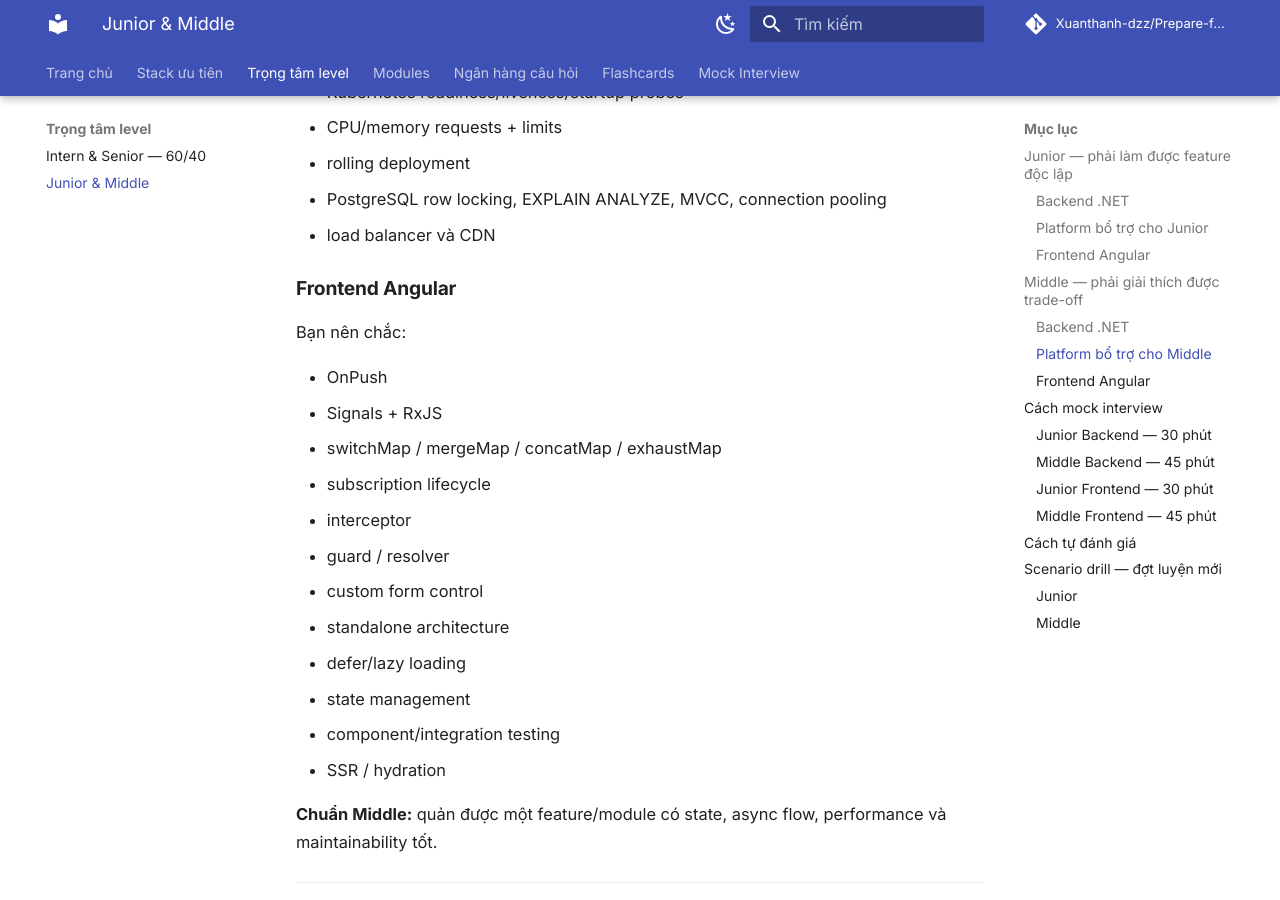
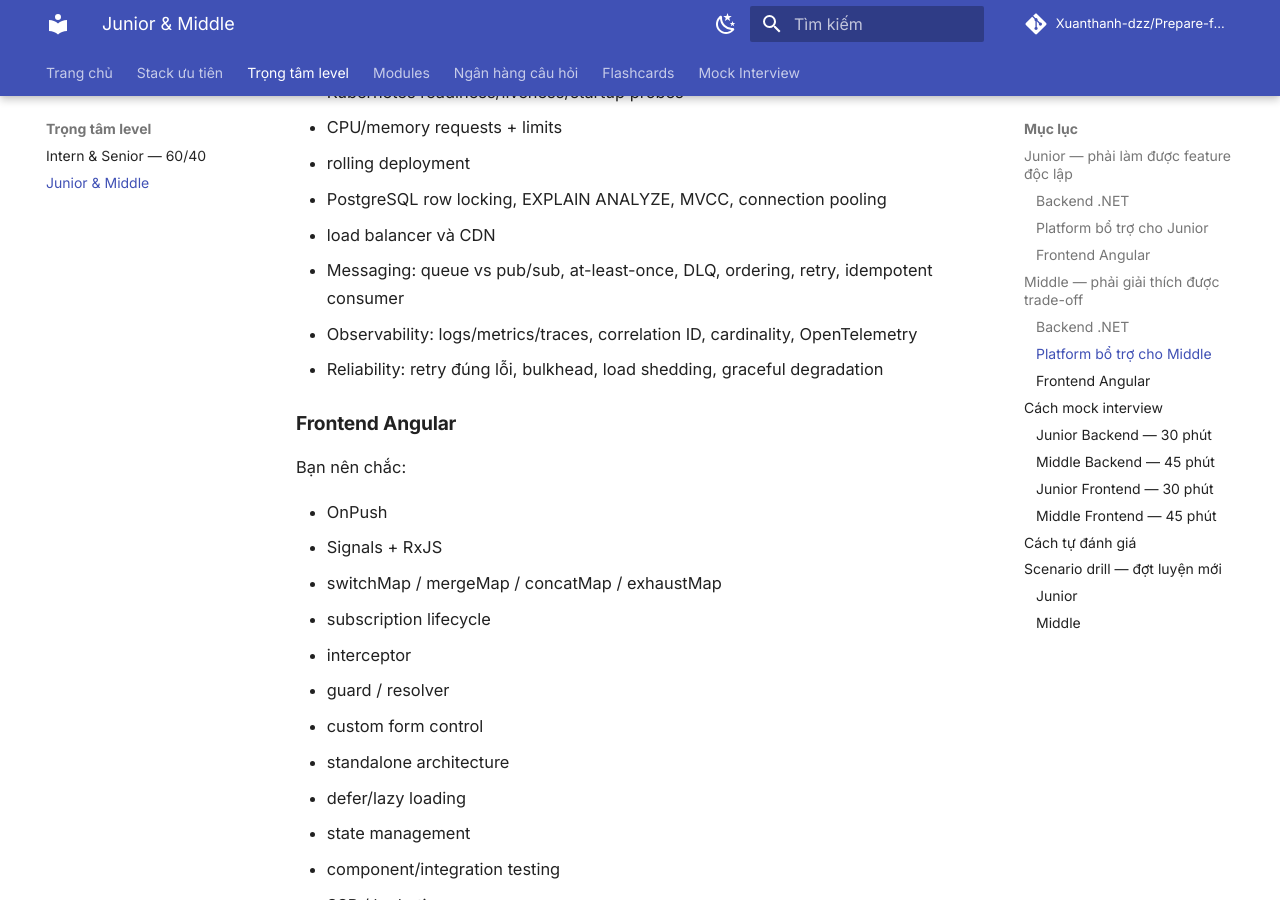
Before and after one commit to Xuanthanh-dzz/Prepare-for-job-interviews, an MkDocs documentation site: the page built from docs/tracks/junior-middle.md, in a window 1280 px wide and 900 px high, scrolled down 2775 px. Built offline with MkDocs 1.6.1 and Material for MkDocs 9.7.7, drawn with Linux system fonts in a browser that asks for light colours; comment, search, counter and statistics services are not loaded.

Commit message:
docs: deepen Middle production interview checklist

```diff
--- a/docs/tracks/junior-middle.md
+++ b/docs/tracks/junior-middle.md
@@ -91,6 +91,9 @@ Middle nên hiểu thêm behavior production:
 - rolling deployment
 - PostgreSQL row locking, EXPLAIN ANALYZE, MVCC, connection pooling
 - load balancer và CDN
+- Messaging: queue vs pub/sub, at-least-once, DLQ, ordering, retry, idempotent consumer
+- Observability: logs/metrics/traces, correlation ID, cardinality, OpenTelemetry
+- Reliability: retry đúng lỗi, bulkhead, load shedding, graceful degradation
 
 ### Frontend Angular
 
```
